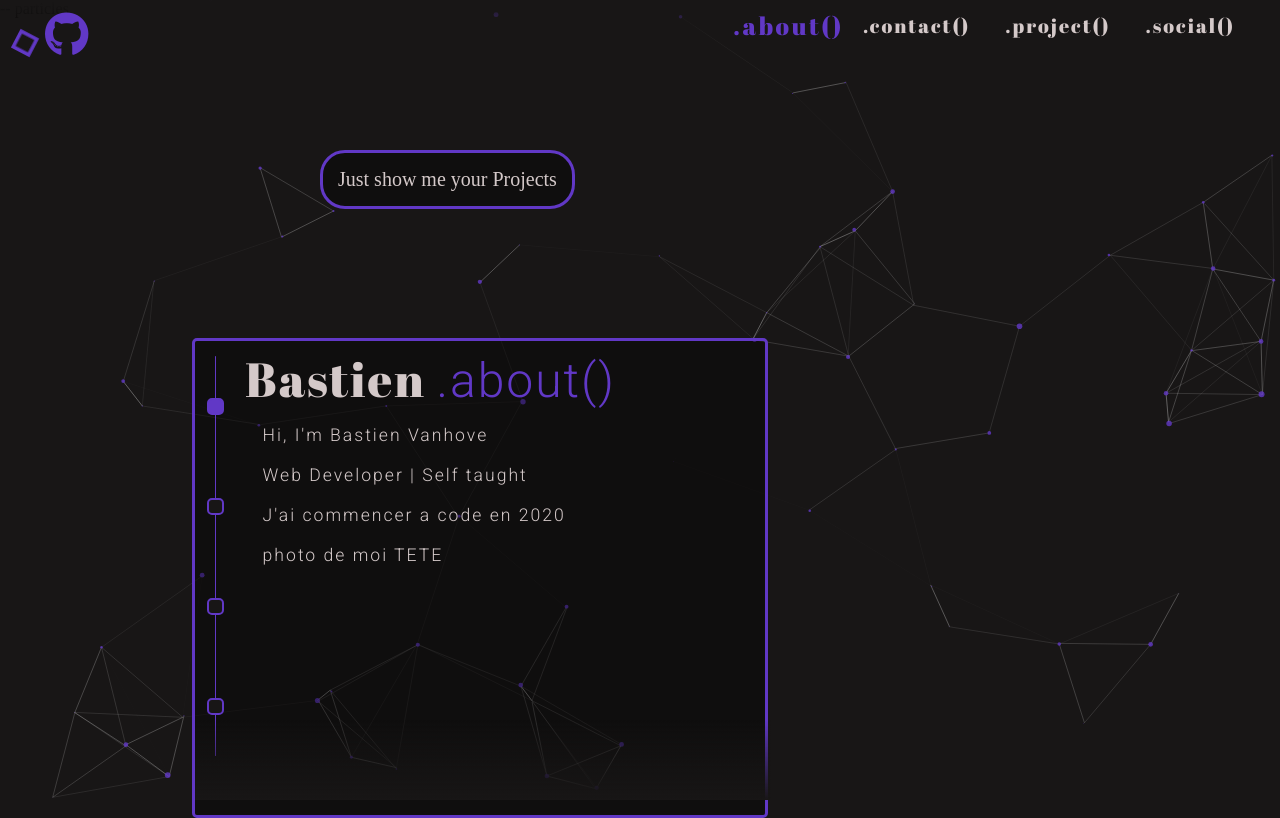
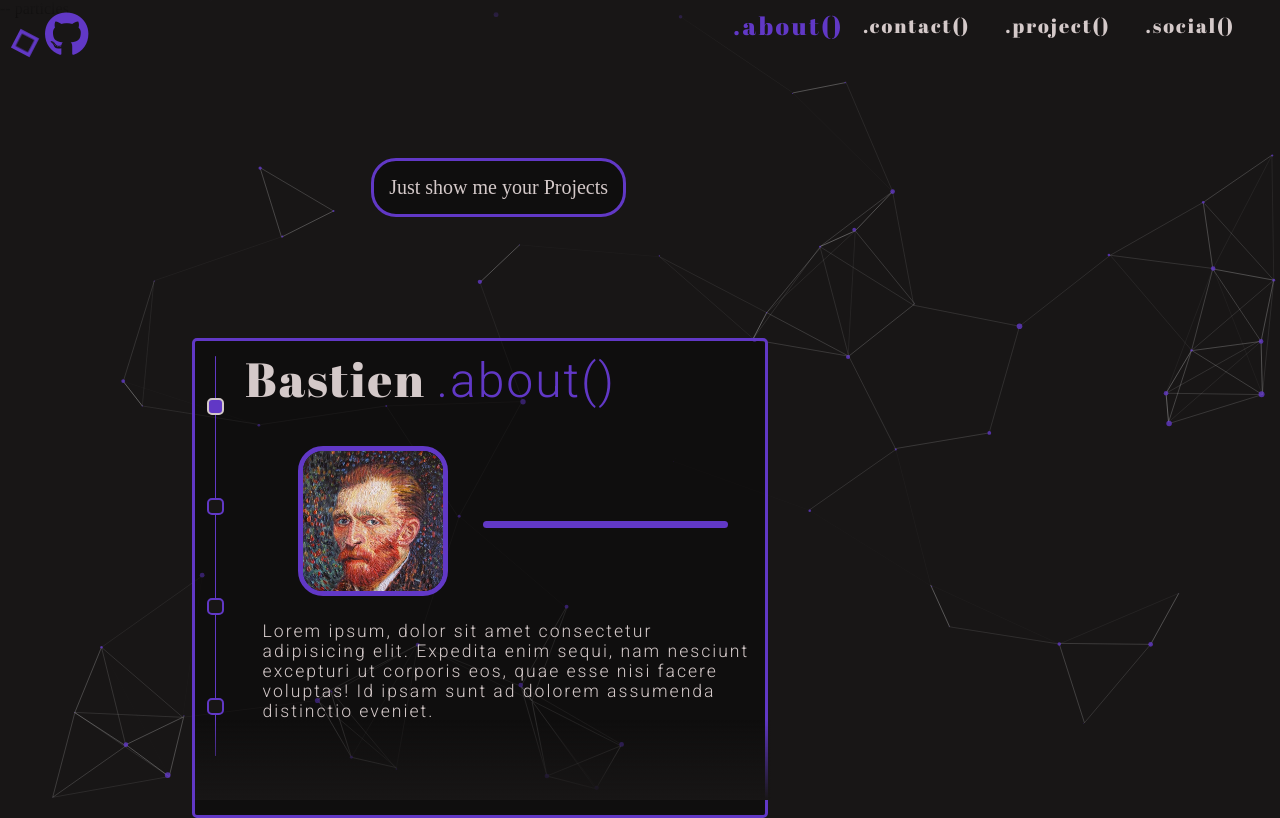
Before and after one commit to BastienVanhove/Portfolio, a Vue app: page / in a window 1280 px wide. Built offline with nearby package versions, Linux system fonts and the light colour scheme.

Commit message:
about changement

```diff
--- a/src/App.vue
+++ b/src/App.vue
@@ -64,8 +64,8 @@ p::selection{
 }
 .button{
   position: absolute;
-  margin-left: 25vw;
-  margin-top: 150px;
+  margin-left: 29vw;
+  margin-top: 140px;
   border: 3px solid var(--style-color);
   color:  var(--white-text-color);
   border-radius: 25px;
@@ -82,16 +82,13 @@ p::selection{
 }
 @keyframes floaty {
   to{
-    top: 0px;
-    left: 0px;
+    transform: translateY(0px);
   }
   50%{
-    top: 10px;
-    left: 20px;
+    transform: translateY(10px);
   }
   from{
-    top: 0px;
-    left: 0px;
+    transform: translateY(0px);
   }
 }
 @media screen and (max-width: 900px){
@@ -157,6 +154,10 @@ p::selection{
       const containerMouse : any = document.querySelector('.containerMouse')
       const innerMouse : any = document.querySelector('.innerMouse')
       const size = containerMouse.getBoundingClientRect().height / 2
+      const mouseScale : any = document.querySelector('.mouseScale')
+      const mouse : any = document.querySelector('.mouse')
+      const button : any = document.querySelector('.button')
+
       window.addEventListener('mousemove',(e)=>{
         let x = e.clientX
         let y = e.clientY
@@ -169,6 +170,17 @@ p::selection{
           innerMouse.style.transform = 'scale(0)'
         },200)
       })
+
+      let hoverFunction = () =>{
+          mouseScale.style.transform = 'scale(1)'
+          mouse.style.borderRadius = '10px'
+      }
+      let OutFunction = () =>{
+          mouseScale.style.transform = 'scale(0.65)'
+          mouse.style.borderRadius = '0px'
+      }
+      button.addEventListener('mouseover', hoverFunction)
+      button.addEventListener('mouseout', OutFunction)
     },
     methods: {
 
--- a/src/components/content/content.vue
+++ b/src/components/content/content.vue
@@ -19,15 +19,12 @@
                         </span>
                     </div>
                     <div class="description">
-                        <p>Hi, I'm Bastien Vanhove</p>
-                        <br>
-                        <p>Web Developer | Self taught</p>
-                        <br>
-                        <p>
-                            J'ai commencer a code en 2020
+                        <div class="containerProfileImg">
+                            <img src="../../assets/images/van.jpg">
+                        </div>
+                        <p class="profileText">
+                            Lorem ipsum, dolor sit amet consectetur adipisicing elit. Expedita enim sequi, nam nesciunt excepturi ut corporis eos, quae esse nisi facere voluptas! Id ipsam sunt ad dolorem assumenda distinctio eveniet.
                         </p>
-                        <br>
-                        <p>photo de moi TETE</p>
                     </div>
                 </div>
                 <div class="content contact">
@@ -82,6 +79,43 @@
         border-radius: 5px;
         background: rgba(0, 0, 0, 0.356);
     }
+    .containerProfileImg{
+        margin-top: 35px;
+        border: 5px solid var(--style-color);
+        height: 150px;
+        width: 150px;
+        border-radius: 25px;
+        margin-left: 35px;
+        margin-right: auto;
+        overflow: hidden;
+        user-select: none;
+    }
+    .containerProfileImg:hover >img{
+        transform: scale(1.5)
+    }
+    .containerProfileImg::after{
+        content : '';
+        position : absolute;
+        text-align: center;
+        color: var(--white-text-color);
+        border-radius: 5px;
+        font-size: 0.8em;
+        margin-left: 40px;
+        margin-top: 70px;
+        width: calc(100% - 300px);
+        height: 7px;
+        background-color: var(--style-color);
+    }
+    .containerProfileImg>img{
+        width: 100%;
+        transition: 1s;
+    }
+
+    .profileText{
+        margin-top: 25px;
+        margin-left: auto;
+        margin-right: auto;
+    }
     @media screen and (max-width: 900px) {
         .container{
             margin-top: 20vh;
@@ -127,6 +161,7 @@
     }
     .active{
         background: var(--style-color);
+        border: 2px solid var(--white-text-color);
     }
     .bar1{
         top: calc(12.5% - (var(--sizeBar) / 2) );
```
Also changed, not shown: src/assets/images/van.jpg (added), 1 other file (tests, documents, lock files or other folders).
